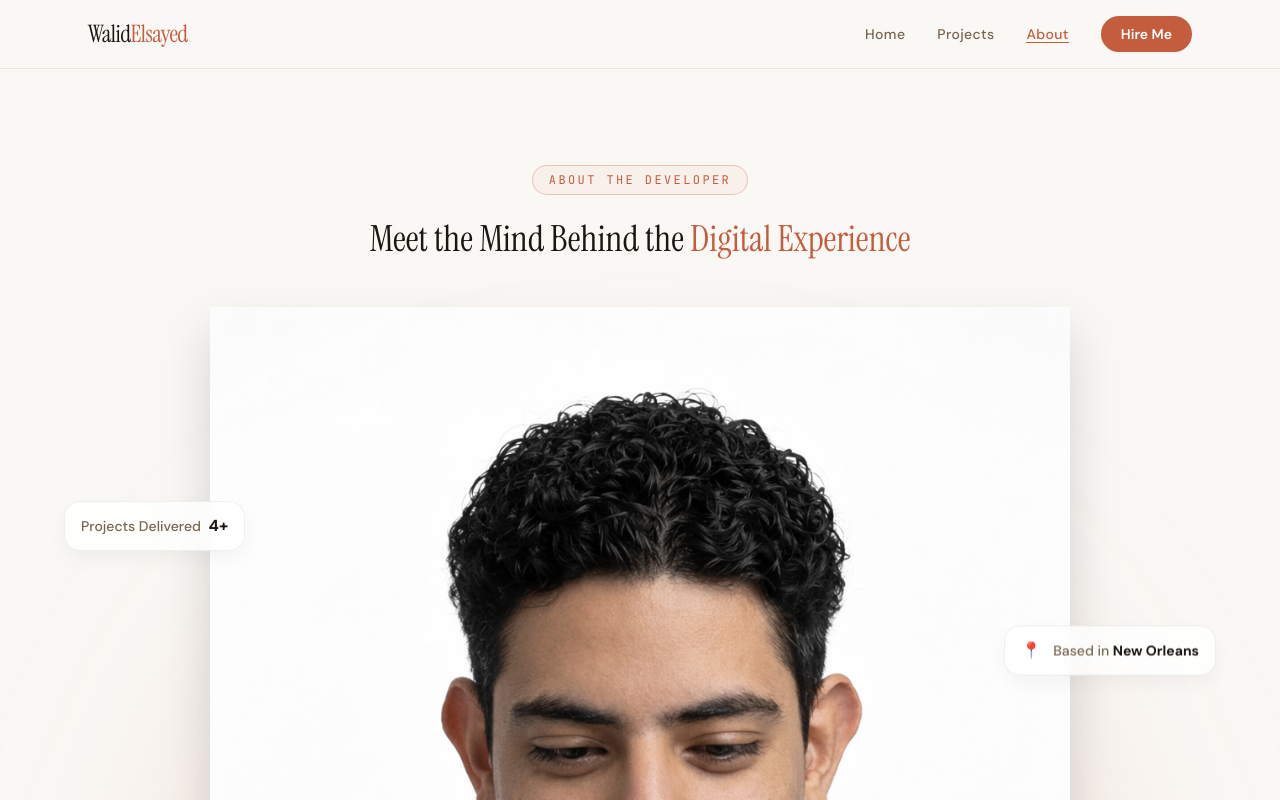
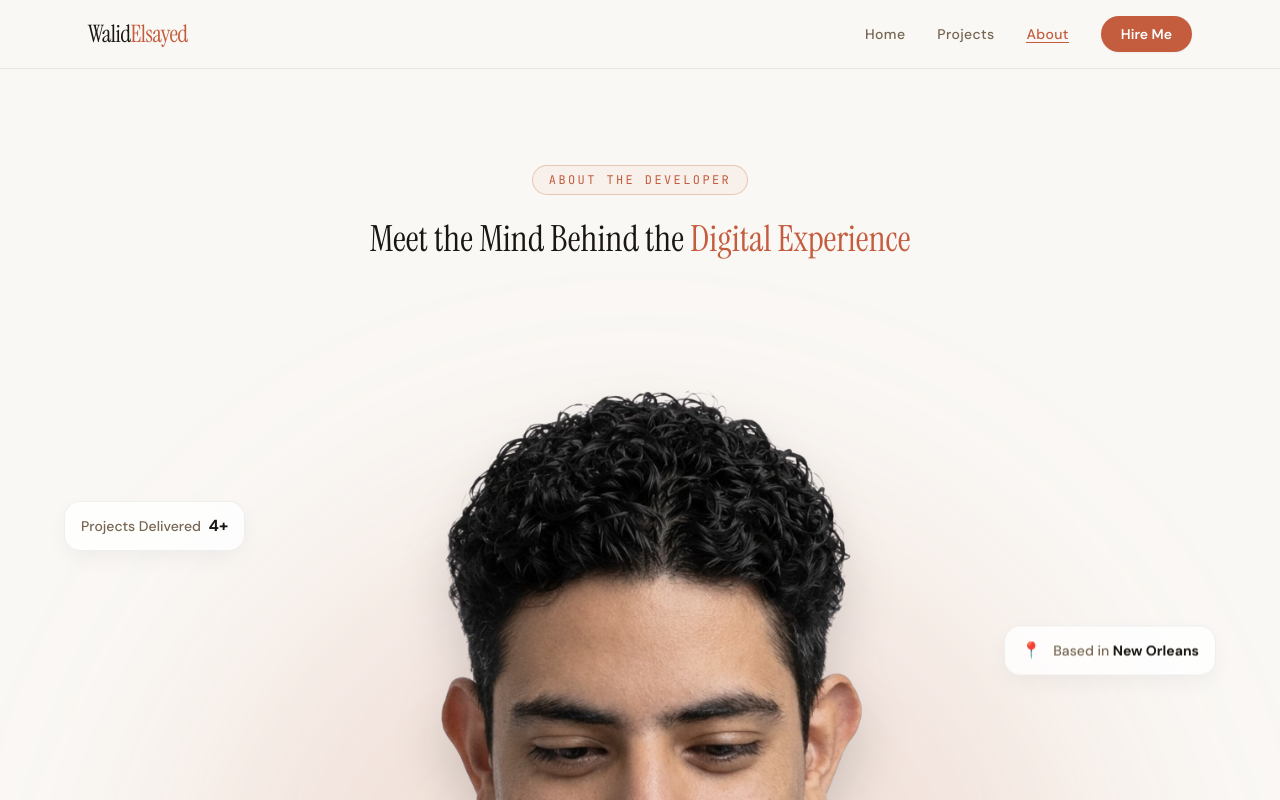
Before and after one commit to Welsa316/Personal-Portfolio, a Vue app: page /about in a window 1280 px wide. Shown: the top 800 px of the page. Built offline with nearby package versions, Linux system fonts and the light colour scheme.

Commit message:
About Picture BG Removed

```diff
--- a/src/views/AboutView.vue
+++ b/src/views/AboutView.vue
@@ -59,7 +59,7 @@ onMounted(() => {
         <!-- Portrait -->
         <div class="relative z-10 scroll-reveal">
           <img
-            src="/AboutPortrait.jpg"
+            src="/AboutPortrait.png"
             alt="Walid Elsayed"
             class="w-[500px] md:w-[720px] lg:w-[860px] object-contain drop-shadow-2xl"
           />
```
Also changed, not shown: public/AboutPortrait.jpg (deleted), public/AboutPortrait.png (added).
